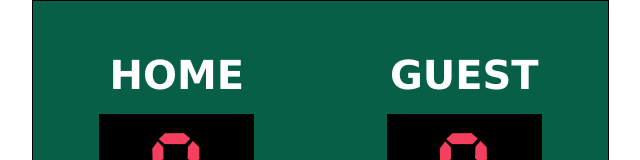
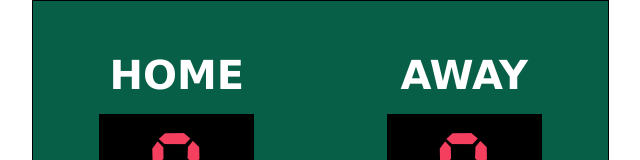
Before and after one commit to justinjayramos/scoreboard, a plain HTML site: page index.html in a window 1280 px wide. Shown: the top 160 px of the page, without its empty margins (308-948 px from the left). Drawn offline with Linux system fonts and the light colour scheme.

Commit message:
update score header

```diff
--- a/index.html
+++ b/index.html
@@ -19,7 +19,7 @@
                 </div>
             </div>
             <div id="guest-container">
-                <h2 class="home-guest">guest</h2>
+                <h2 class="home-guest">away</h2>
                 <p id="guest-score" class="score">0</p>
                 <div class="points-container">
                     <button id="guest-plus-one" class="points" onclick="guestOnePoint()">+1</button>
```
